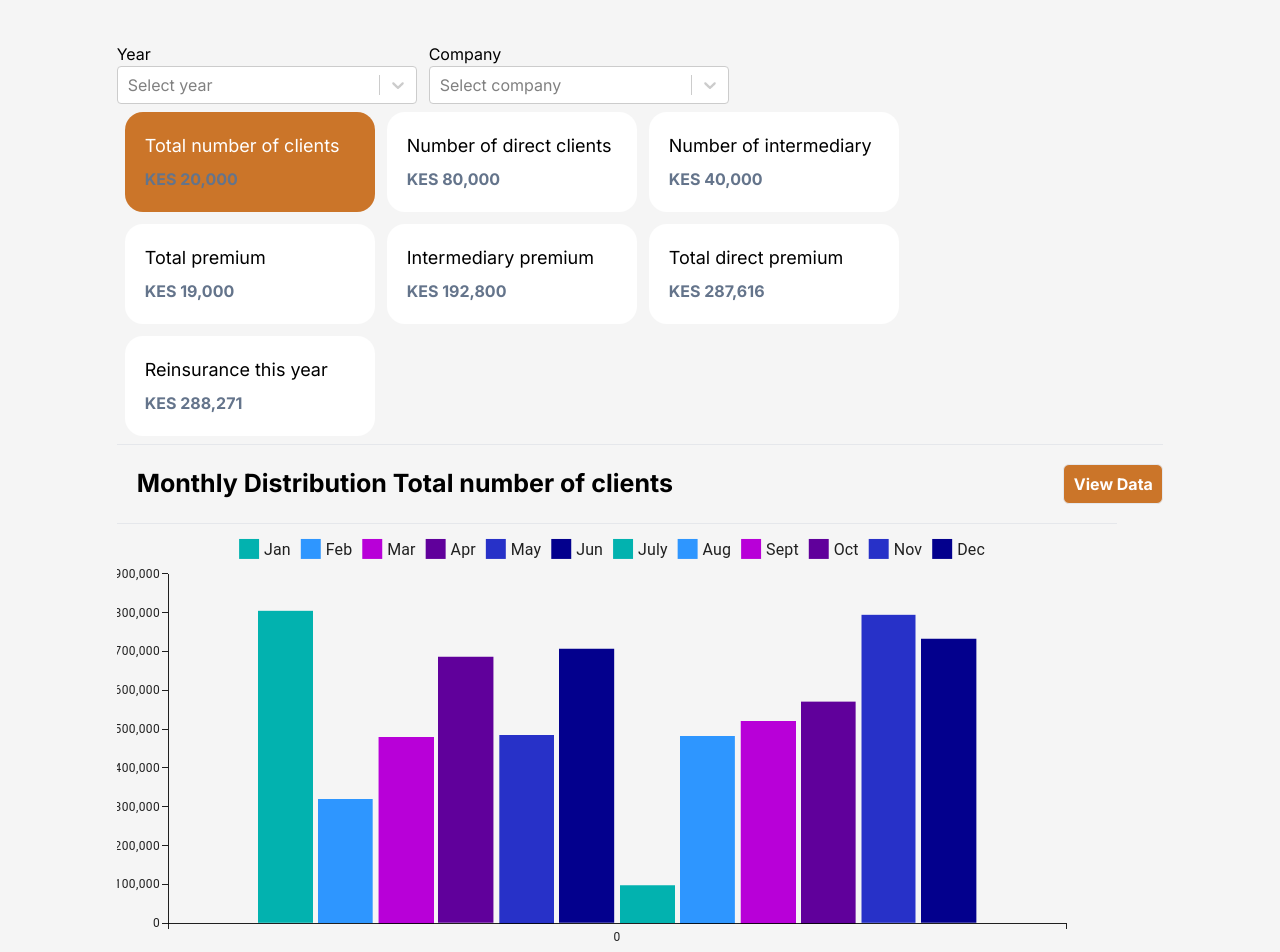
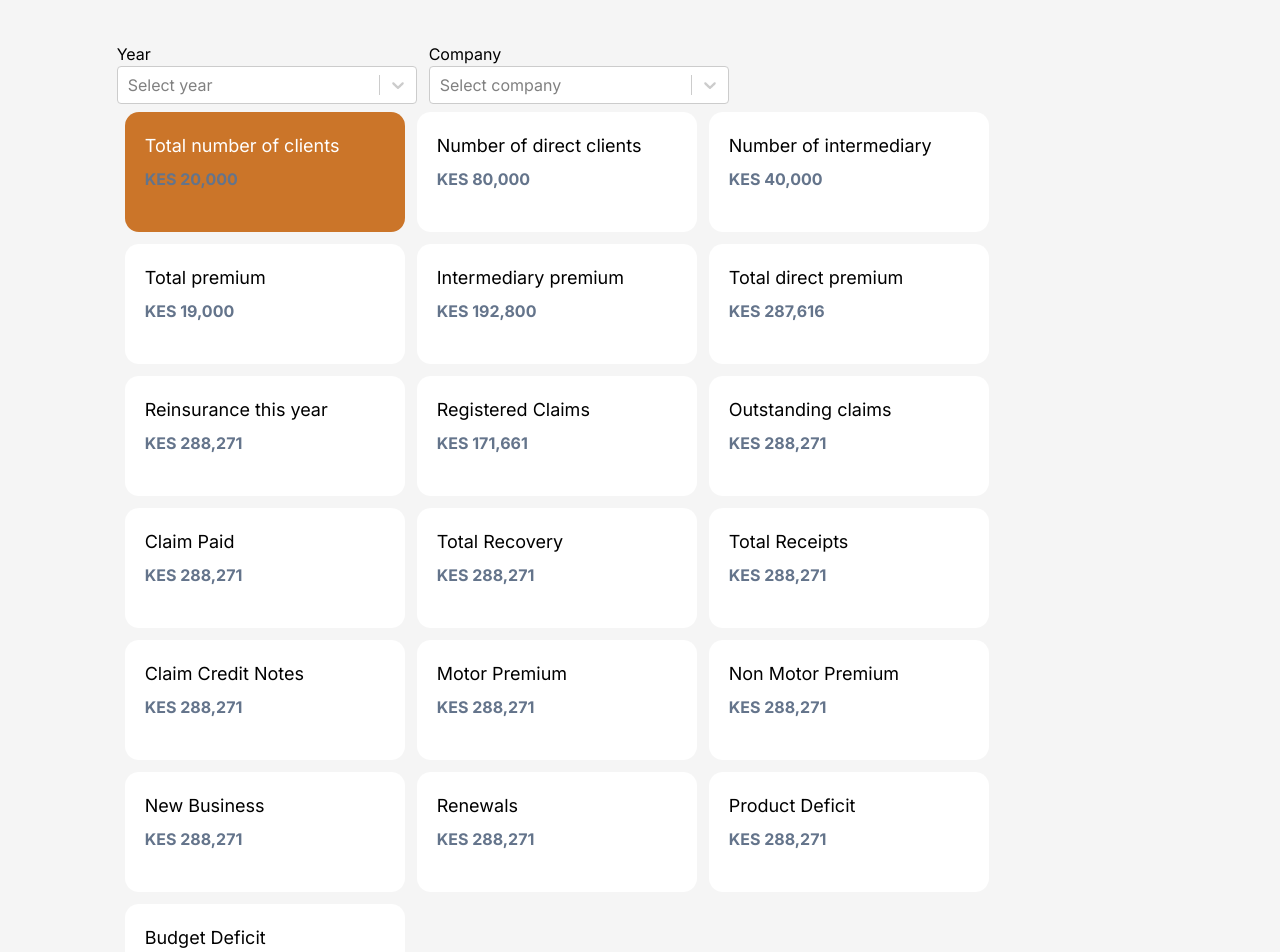
Before and after one commit to Nicholas-Kipkoech/perfomance-dashboard, a Next.js app: page /dashboard in a window 1280 px wide. Shown: the top 952 px of the page. Built offline with nearby package versions, Linux system fonts and the light colour scheme.

Commit message:
add some missing cards

```diff
--- a/app/UI/reusableComponents/CustomCard.tsx
+++ b/app/UI/reusableComponents/CustomCard.tsx
@@ -18,7 +18,7 @@ const CustomCard = ({ name, total, onClick, active }: IBimaData) => {
 
   return (
     <div
-      className={`h-[100px] w-[250px] cursor-pointer rounded-[18px] p-[20px] ${
+      className={`h-[120px] w-[280px] cursor-pointer rounded-[14px] p-[20px] ${
         active ? "bg-[#cb7529] text-white" : "bg-white"
       } `}
       onClick={handleClick}
--- a/app/data/BimaData.tsx
+++ b/app/data/BimaData.tsx
@@ -34,6 +34,67 @@ export const BimaData = [
     total: 288271,
     year: 2023,
   },
+  {
+    name: "Registered Claims",
+    total: 171661,
+    year: 2023,
+  },
+  {
+    name: "Outstanding claims",
+    total: 288271,
+    year: 2023,
+  },
+  {
+    name: "Claim Paid",
+    total: 288271,
+    year: 2023,
+  },
+  {
+    name: "Total Recovery",
+    total: 288271,
+    year: 2023,
+  },
+
+  {
+    name: "Total Receipts",
+    total: 288271,
+    year: 2023,
+  },
+  {
+    name: "Claim Credit Notes",
+    total: 288271,
+    year: 2023,
+  },
+  {
+    name: "Motor Premium",
+    total: 288271,
+    year: 2023,
+  },
+  {
+    name: "Non Motor Premium",
+    total: 288271,
+    year: 2023,
+  },
+  {
+    name: "New Business",
+    total: 288271,
+    year: 2023,
+  },
+  {
+    name: "Renewals",
+    total: 288271,
+    year: 2023,
+  },
+  {
+    name: "Product Deficit",
+    total: 288271,
+    year: 2023,
+  },
+  {
+    name: "Budget Deficit",
+    total: 288271,
+    year: 2023,
+  },
 ];
 
 export const Companies = [
@@ -44,6 +105,27 @@ export const Companies = [
     name: "Eldoret Branch",
   },
   {
-    name: "Kisumu Point Branch",
+    name: "Kisumu  Branch",
+  },
+  {
+    name: "Mombasa  Branch",
+  },
+  {
+    name: "Town Office  Branch",
+  },
+  {
+    name: "Nakuru  Branch",
+  },
+  {
+    name: "Meru  Branch",
+  },
+  {
+    name: "Kitui  Branch",
+  },
+  {
+    name: "Nanyuki  Branch",
+  },
+  {
+    name: "Reinsurance  Branch",
   },
 ];
```
